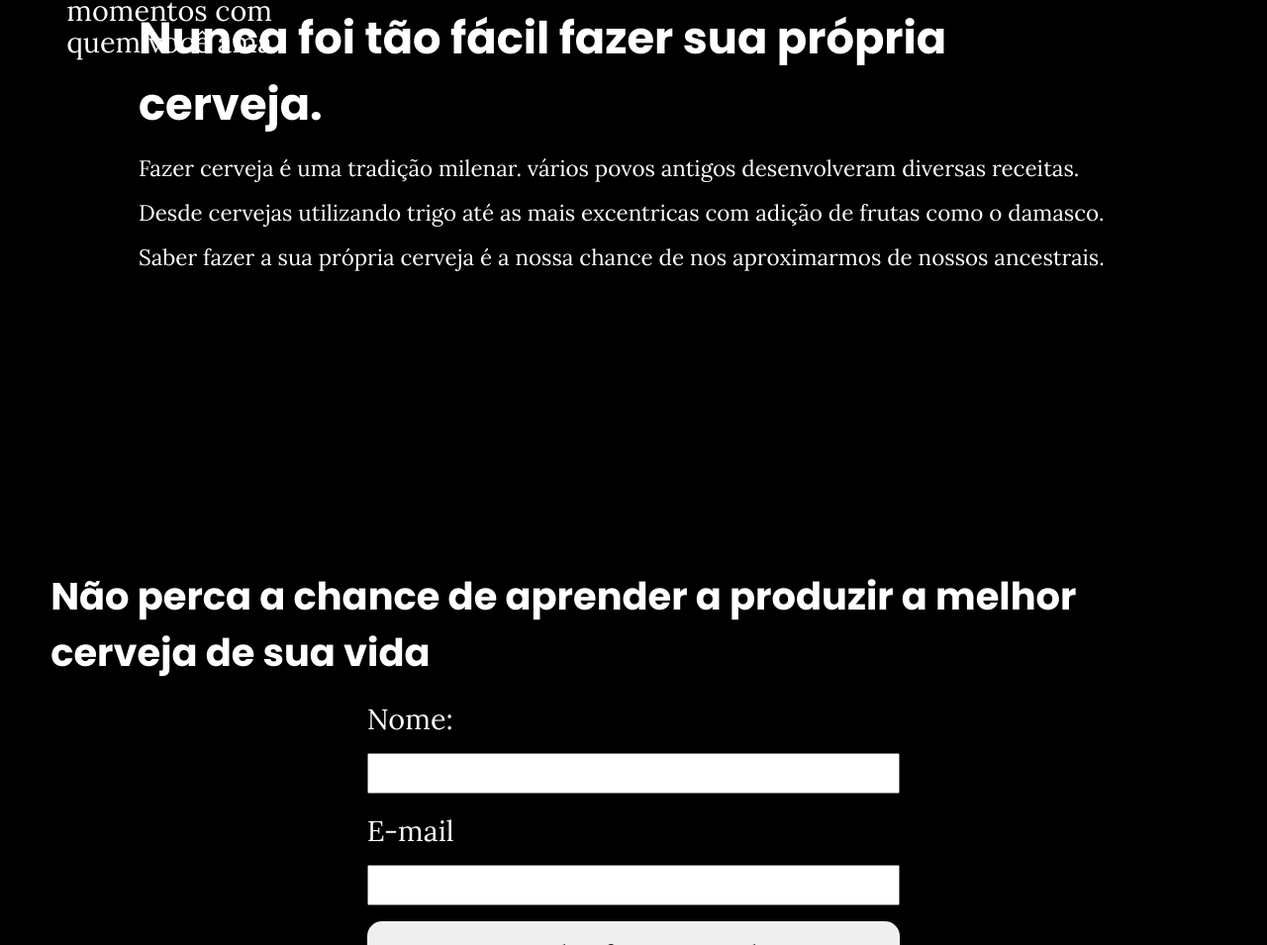
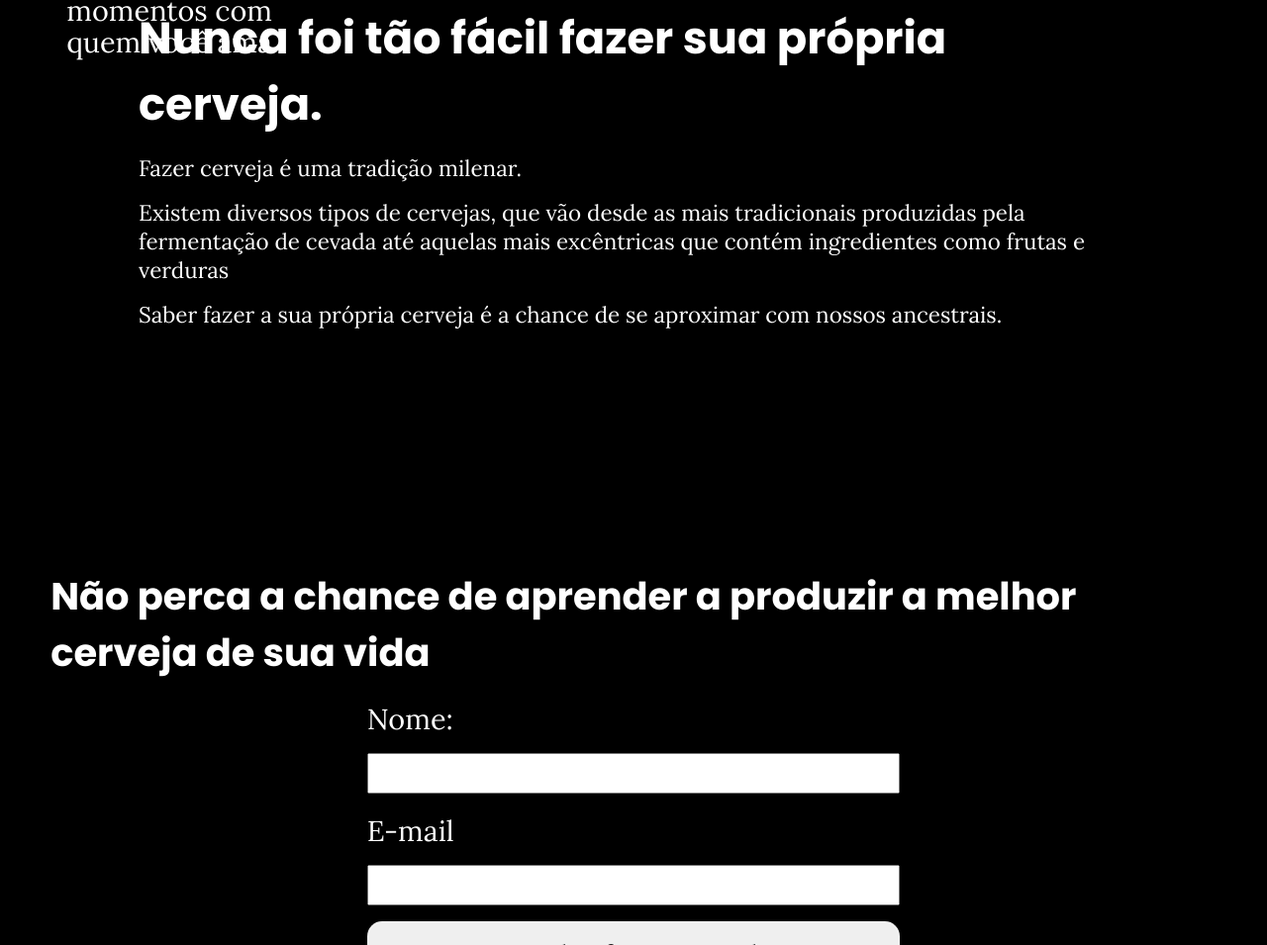
Before and after one commit to nyodinariai/landingpage, a plain HTML site: page index.html in a window 1280 px wide. Shown: the part 995-1950 px from the top of the page at 99% size. Drawn offline with Linux system fonts and the light colour scheme.

Commit message:
Landing Page Gama Academy

```diff
--- a/index.html
+++ b/index.html
@@ -34,9 +34,9 @@
         <section class="info-section">
             <div class="">
                 <h2 class="info-section-title">Nunca foi tão fácil fazer sua própria cerveja.</h2>
-                <p>Fazer cerveja é uma tradição milenar. vários povos antigos desenvolveram diversas receitas.</p>
-                <p>Desde cervejas utilizando trigo até as mais excentricas com adição de frutas como o damasco.</p>
-                <p>Saber fazer a sua própria cerveja é a nossa chance de nos aproximarmos de nossos ancestrais.</p>
+                <p>Fazer cerveja é uma tradição milenar.</p>
+                <p>Existem diversos tipos de cervejas, que vão desde as mais tradicionais produzidas pela fermentação de cevada até aquelas mais excêntricas que contém ingredientes como frutas e verduras </p>
+                <p>Saber fazer a sua própria cerveja é a chance de se aproximar com nossos ancestrais.</p>
             </div>
         </section>
         <section class="contact-section">
```
